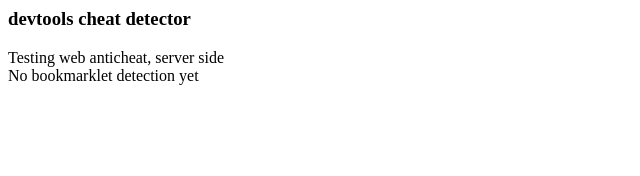
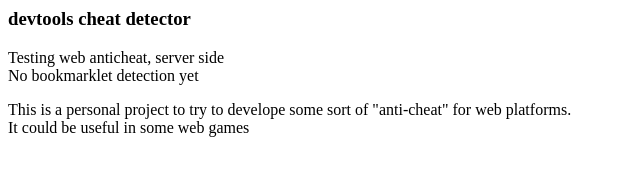
Before and after one commit to smit4k/ac-testing, a plain HTML site: page index.html in a window 1280 px wide. Shown: the whole page, without its empty margins (0-640 px from the left). Drawn offline with Linux system fonts and the light colour scheme.

Commit message:
Add description

```diff
--- a/index.html
+++ b/index.html
@@ -8,5 +8,6 @@
       </div>
       <div class="description">
          <p>Testing web anticheat, server side<br>No bookmarklet detection yet</p>
+         <p>This is a personal project to try to develope some sort of "anti-cheat" for web platforms.<br>It could be useful in some web games</p>
       </div>
 </body>
```
